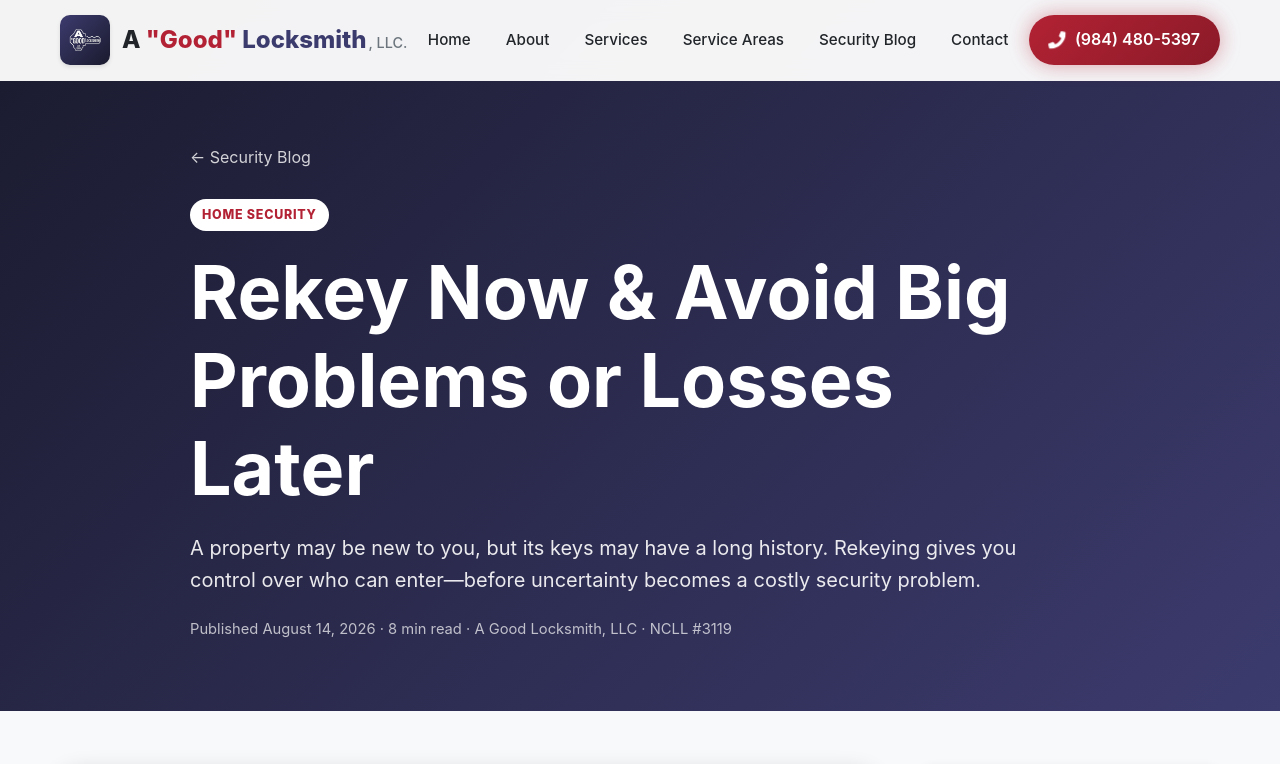
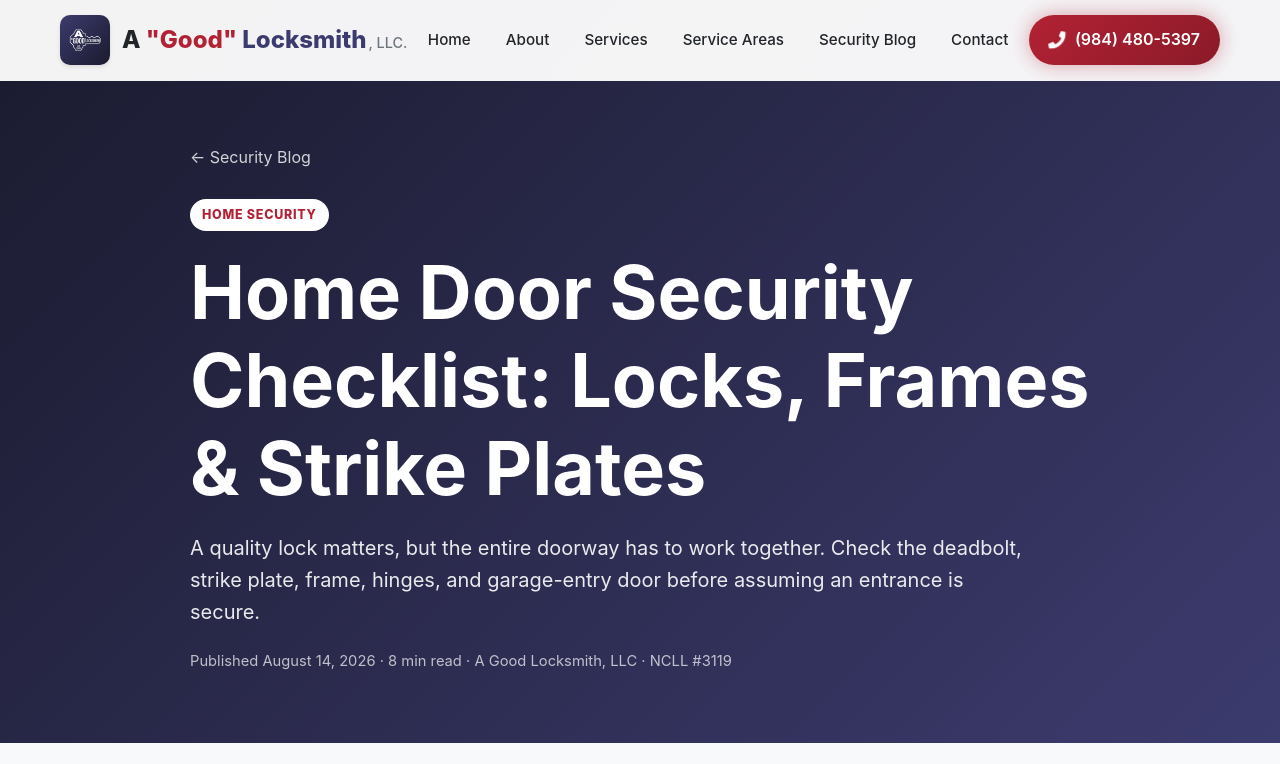
Before and after one commit to Definitely-Ai/Goodlocksmith, a React (Vite) app: page /blog/home-door-security-lock-checklist-nc in a window 1280 px wide. Shown: the top 764 px of the page. Built offline with nearby package versions, Linux system fonts and the light colour scheme.

Commit message:
Route door security blog article

```diff
--- a/src/pages/BlogPostPage.jsx
+++ b/src/pages/BlogPostPage.jsx
@@ -4,6 +4,7 @@ import { FaPhone, FaCheckCircle } from 'react-icons/fa';
 import Header from '../components/Header';
 import Footer from '../components/Footer';
 import ProfessionalLocksmithPost from './ProfessionalLocksmithPost';
+import DoorSecurityPost from './DoorSecurityPost';
 import { getBlogPost } from '../data/blogPosts';
 import { phoneLink } from '../data/cities';
 import './Blog.css';
@@ -71,6 +72,10 @@ const BlogPostPage = () => {
 
   if (post.slug === 'why-hire-professional-locksmith-avoid-damage') {
     return <ProfessionalLocksmithPost post={post} />;
+  }
+
+  if (post.slug === 'home-door-security-lock-checklist-nc') {
+    return <DoorSecurityPost post={post} />;
   }
 
   return (
```
